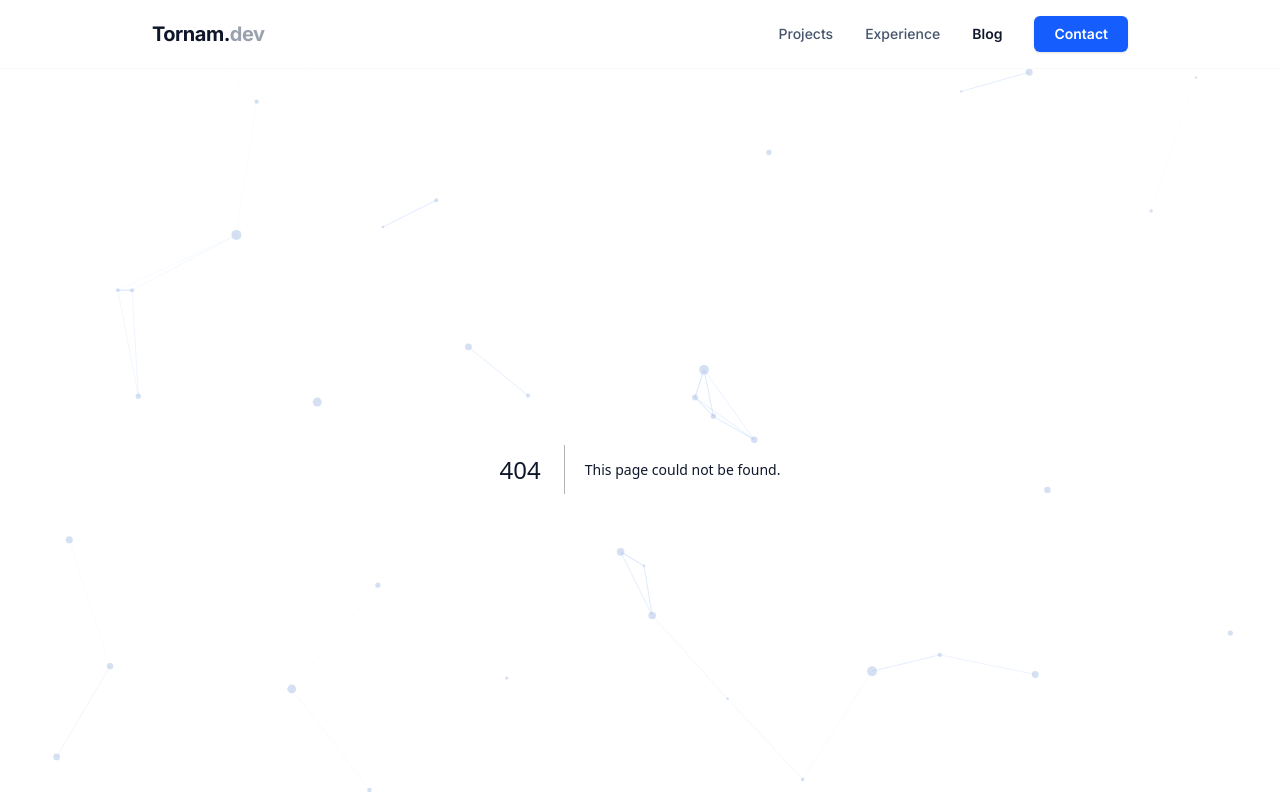
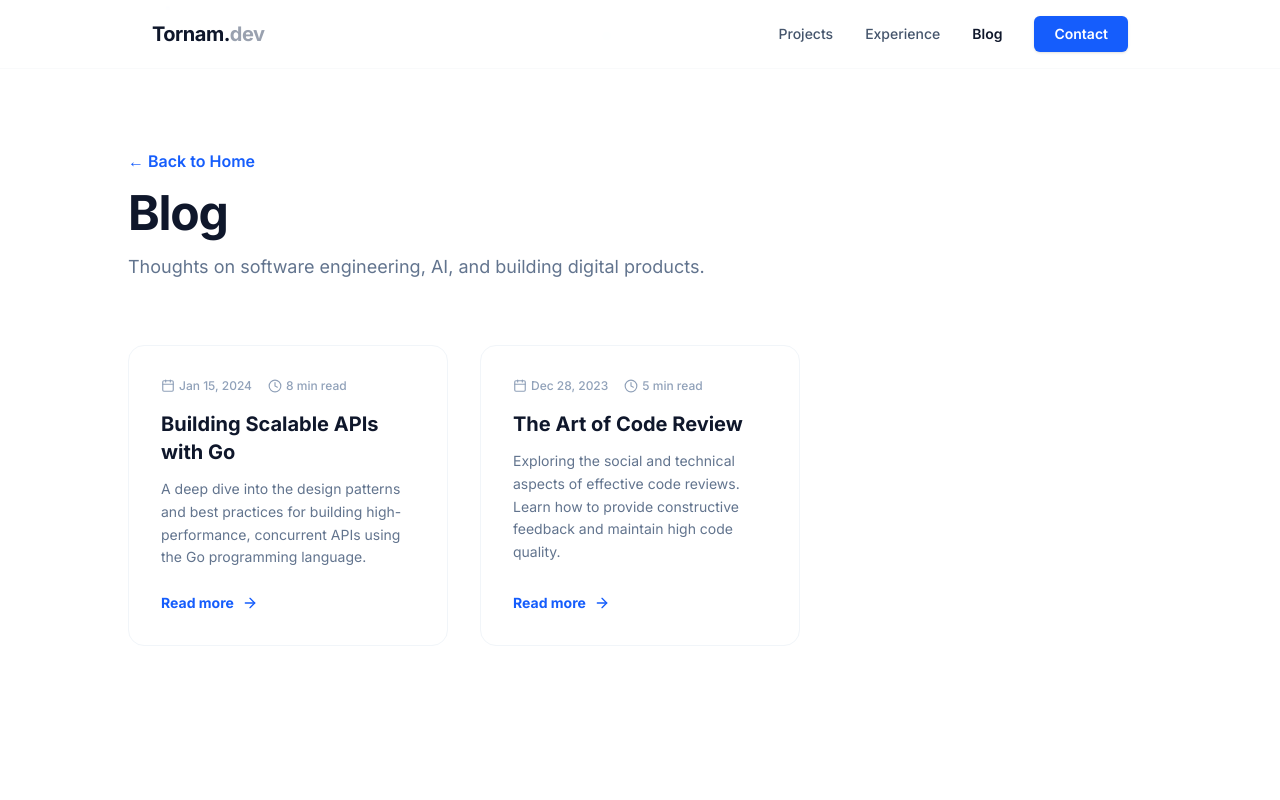
Before and after one commit to etor01/dev-tornam, a Next.js app: page /blog in a window 1280 px wide. Before the commit this address had no page. Shown: the top 800 px of the page. Built offline with nearby package versions, Linux system fonts and the light colour scheme.

Commit message:
feat(blog): implement in-memory blog system with tile layout and content modal

```diff
--- /dev/null
+++ b/src/app/blog/page.tsx
@@ -0,0 +1,117 @@
+"use client";
+
+import { useState } from "react";
+import { BLOG_POSTS, BlogPost } from "../data/blog";
+import { X, Clock, Calendar, ArrowRight } from "lucide-react";
+import Link from "next/link";
+
+export default function BlogPage() {
+    const [selectedPost, setSelectedPost] = useState<BlogPost | null>(null);
+
+    return (
+        <main className="bg-white min-h-screen py-20 px-6">
+            <div className="container mx-auto max-w-5xl">
+                {/* Header */}
+                <div className="mb-16">
+                    <Link href="/" className="text-blue-600 font-semibold flex items-center gap-2 mb-4 hover:gap-3 transition-all">
+                        ← Back to Home
+                    </Link>
+                    <h1 className="text-4xl md:text-5xl font-bold text-slate-900 tracking-tight mb-4">
+                        Blog
+                    </h1>
+                    <p className="text-slate-500 text-lg max-w-2xl">
+                        Thoughts on software engineering, AI, and building digital products.
+                    </p>
+                </div>
+
+                {/* Blog Grid */}
+                <div className="grid grid-cols-1 md:grid-cols-2 lg:grid-cols-3 gap-8">
+                    {BLOG_POSTS.map((post) => (
+                        <article
+                            key={post.id}
+                            className="group flex flex-col bg-white border border-slate-100 rounded-2xl overflow-hidden hover:shadow-xl hover:shadow-slate-200/50 transition-all"
+                        >
+                            <div className="p-8 flex flex-col flex-1">
+                                <div className="flex items-center gap-4 text-slate-400 text-xs font-medium mb-4">
+                                    <span className="flex items-center gap-1"><Calendar size={14} /> {post.date}</span>
+                                    <span className="flex items-center gap-1"><Clock size={14} /> {post.readTime}</span>
+                                </div>
+
+                                <h2 className="text-xl font-bold text-slate-900 mb-3 group-hover:text-blue-600 transition-colors">
+                                    {post.title}
+                                </h2>
+
+                                <p className="text-slate-500 text-sm leading-relaxed mb-6 flex-1">
+                                    {post.excerpt}
+                                </p>
+
+                                <button
+                                    onClick={() => setSelectedPost(post)}
+                                    className="inline-flex items-center gap-2 text-sm font-bold text-blue-600 hover:gap-3 transition-all"
+                                >
+                                    Read more <ArrowRight size={16} />
+                                </button>
+                            </div>
+                        </article>
+                    ))}
+                </div>
+            </div>
+
+            {/* Modal */}
+            {selectedPost && (
+                <div className="fixed inset-0 z-50 flex items-center justify-center p-4 md:p-6 bg-slate-900/40 backdrop-blur-sm">
+                    <div
+                        className="bg-white w-full max-w-3xl max-h-[90vh] rounded-3xl shadow-2xl overflow-hidden flex flex-col animate-in fade-in zoom-in duration-200"
+                        onClick={(e) => e.stopPropagation()}
+                    >
+                        {/* Modal Header */}
+                        <div className="flex items-center justify-between p-6 border-b border-slate-50">
+                            <div className="flex items-center gap-4 text-slate-400 text-xs font-medium">
+                                <span className="flex items-center gap-1"><Calendar size={14} /> {selectedPost.date}</span>
+                                <span className="flex items-center gap-1"><Clock size={14} /> {selectedPost.readTime}</span>
+                            </div>
+                            <button
+                                onClick={() => setSelectedPost(null)}
+                                className="p-2 rounded-full hover:bg-slate-50 text-slate-400 hover:text-slate-900 transition-all"
+                            >
+                                <X size={20} />
+                            </button>
+                        </div>
+
+                        {/* Modal Content */}
+                        <div className="p-8 md:p-12 overflow-y-auto">
+                            <h2 className="text-3xl md:text-4xl font-bold text-slate-900 mb-8 tracking-tight">
+                                {selectedPost.title}
+                            </h2>
+                            <div className="prose prose-slate max-w-none">
+                                <p className="text-slate-600 text-lg leading-relaxed mb-6 italic border-l-4 border-blue-100 pl-6">
+                                    {selectedPost.excerpt}
+                                </p>
+                                <div className="text-slate-700 leading-relaxed space-y-4">
+                                    {/* For a real app, this would be markdown or HTML.
+                                        Here we split by newlines for demo purposes. */}
+                                    {selectedPost.content.split('\n').map((para, i) => (
+                                        <p key={i}>{para}</p>
+                                    ))}
+                                </div>
+                            </div>
+                        </div>
+
+                        {/* Modal Footer */}
+                        <div className="p-6 border-t border-slate-50 flex justify-end">
+                            <button
+                                onClick={() => setSelectedPost(null)}
+                                className="px-6 py-2 bg-slate-900 text-white rounded-lg font-semibold hover:bg-slate-800 transition-all"
+                            >
+                                Close
+                            </button>
+                        </div>
+                    </div>
+
+                    {/* Backdrop Click to Close */}
+                    <div className="absolute inset-0 -z-10" onClick={() => setSelectedPost(null)}></div>
+                </div>
+            )}
+        </main>
+    );
+}
--- /dev/null
+++ b/src/app/components/sections/LatestPosts.tsx
@@ -0,0 +1,36 @@
+"use client";
+
+import Link from "next/link";
+import { BLOG_POSTS } from "../../data/blog";
+import { ArrowRight } from "lucide-react";
+
+export default function LatestPosts() {
+    return (
+        <section className="py-20 px-6 container mx-auto max-w-5xl" id="blog">
+            <div className="flex justify-between items-end mb-12">
+                <h2 className="text-3xl font-bold text-slate-900 tracking-tight">Latest Posts</h2>
+                <Link href="/blog" className="text-blue-600 font-semibold flex items-center gap-2 hover:gap-3 transition-all">
+                    View all posts <ArrowRight size={20} />
+                </Link>
+            </div>
+
+            <div className="grid grid-cols-1 md:grid-cols-2 gap-6">
+                {BLOG_POSTS.slice(0, 2).map((post) => (
+                    <Link key={post.id} href={`/blog/${post.slug}`} className="group p-8 rounded-2xl border border-slate-100 hover:border-blue-100 hover:shadow-xl hover:shadow-slate-200/50 transition-all bg-white">
+                        <div className="flex gap-4 text-slate-400 text-sm font-medium mb-4">
+                            <span>{post.date}</span>
+                            <span>•</span>
+                            <span>{post.readTime}</span>
+                        </div>
+                        <h3 className="text-xl font-bold text-slate-900 group-hover:text-blue-600 transition-colors mb-3">
+                            {post.title}
+                        </h3>
+                        <p className="text-slate-500 text-sm leading-relaxed">
+                            {post.excerpt}
+                        </p>
+                    </Link>
+                ))}
+            </div>
+        </section>
+    );
+}
--- /dev/null
+++ b/src/app/data/blog.ts
@@ -0,0 +1,30 @@
+export interface BlogPost {
+    id: string;
+    slug: string;
+    title: string;
+    date: string;
+    readTime: string;
+    excerpt: string;
+    content: string;
+}
+
+export const BLOG_POSTS: BlogPost[] = [
+    {
+        id: "1",
+        slug: "building-scalable-apis-with-go",
+        title: "Building Scalable APIs with Go",
+        date: "Jan 15, 2024",
+        readTime: "8 min read",
+        excerpt: "A deep dive into the design patterns and best practices for building high-performance, concurrent APIs using the Go programming language.",
+        content: "Full content of the blog post goes here..."
+    },
+    {
+        id: "2",
+        slug: "the-art-of-code-review",
+        title: "The Art of Code Review",
+        date: "Dec 28, 2023",
+        readTime: "5 min read",
+        excerpt: "Exploring the social and technical aspects of effective code reviews. Learn how to provide constructive feedback and maintain high code quality.",
+        content: "Full content of the blog post goes here..."
+    }
+];
```
